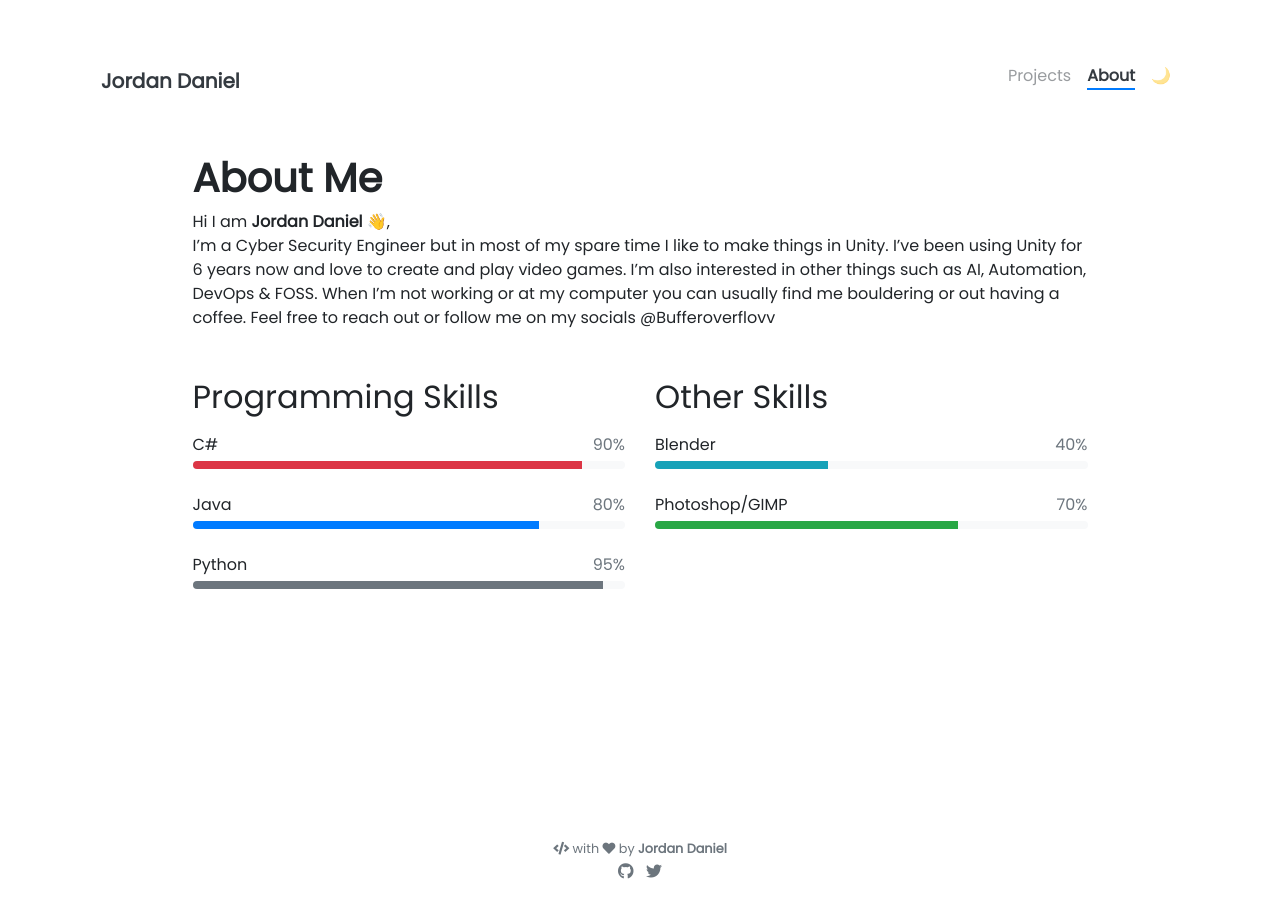
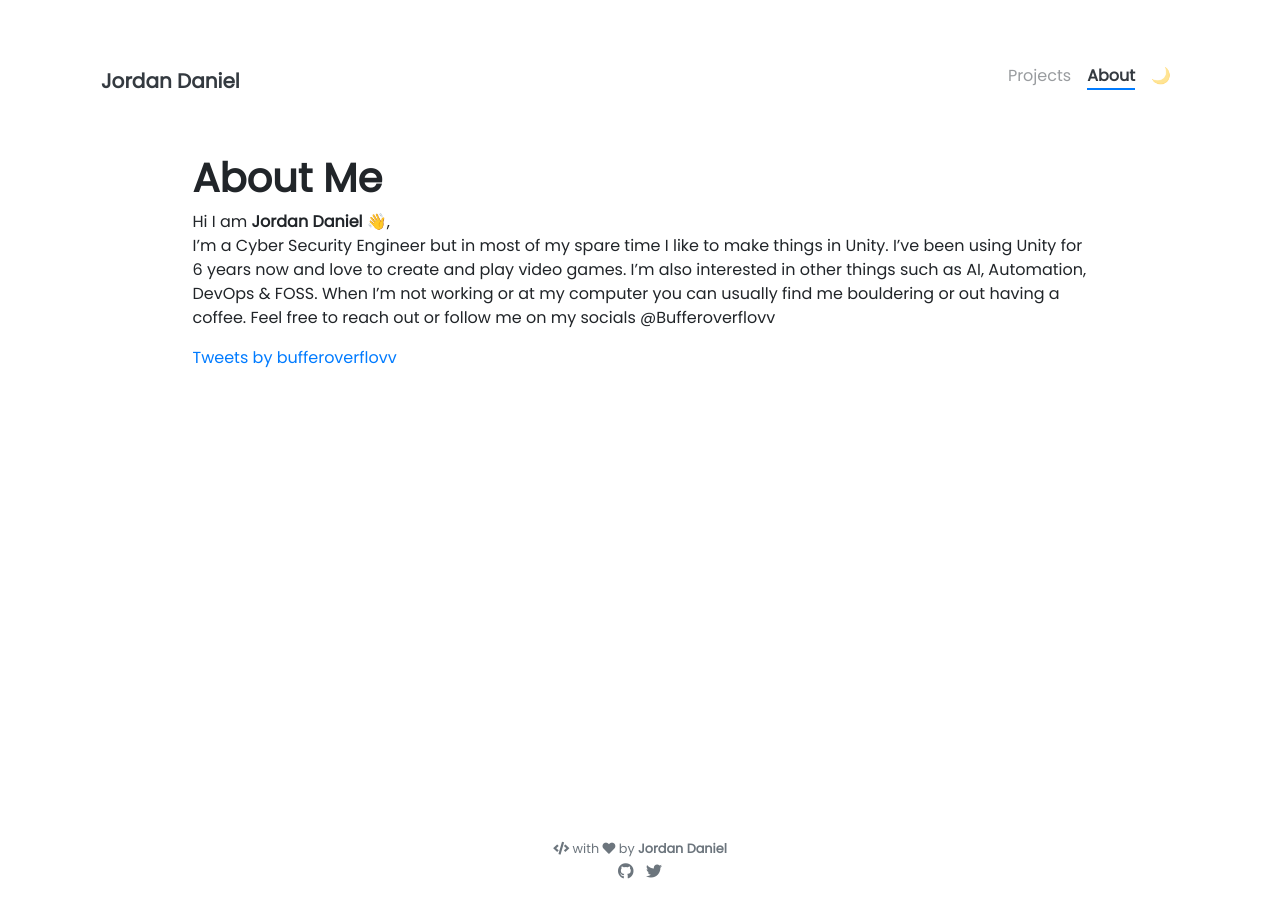
Before and after one commit to Bufferoverflovv/bufferoverflovv.github.io, a Jekyll site: the page built from pages/about.md, in a window 1280 px wide. Built offline with Jekyll 4.4.1, drawn with Linux system fonts in a browser that asks for light colours; nearby versions of some CDN libraries; emoji names are drawn with the system emoji font; comment, search, counter and statistics services are not loaded.

Commit message:
Update about.md

```diff
--- a/pages/about.md
+++ b/pages/about.md
@@ -10,7 +10,4 @@ weight: 3
 Hi I am **{{ site.author.name }}** :wave:,<br>
 I'm a Cyber Security Engineer but in most of my spare time I like to make things in Unity. I've been using Unity for 6 years now and love to create and play video games. I'm also interested in other things such as AI, Automation, DevOps & FOSS. When I'm not working or at my computer you can usually find me bouldering or out having a coffee. Feel free to reach out or follow me on my socials @Bufferoverflovv
 
-<div class="row">
-{% include about/skills.html title="Programming Skills" source=site.data.programming-skills %}
-{% include about/skills.html title="Other Skills" source=site.data.other-skills %}
-</div>
+<a class="twitter-timeline" data-theme="dark" href="https://twitter.com/bufferoverflovv?ref_src=twsrc%5Etfw">Tweets by bufferoverflovv</a> <script async src="https://platform.twitter.com/widgets.js" charset="utf-8"></script>
```
